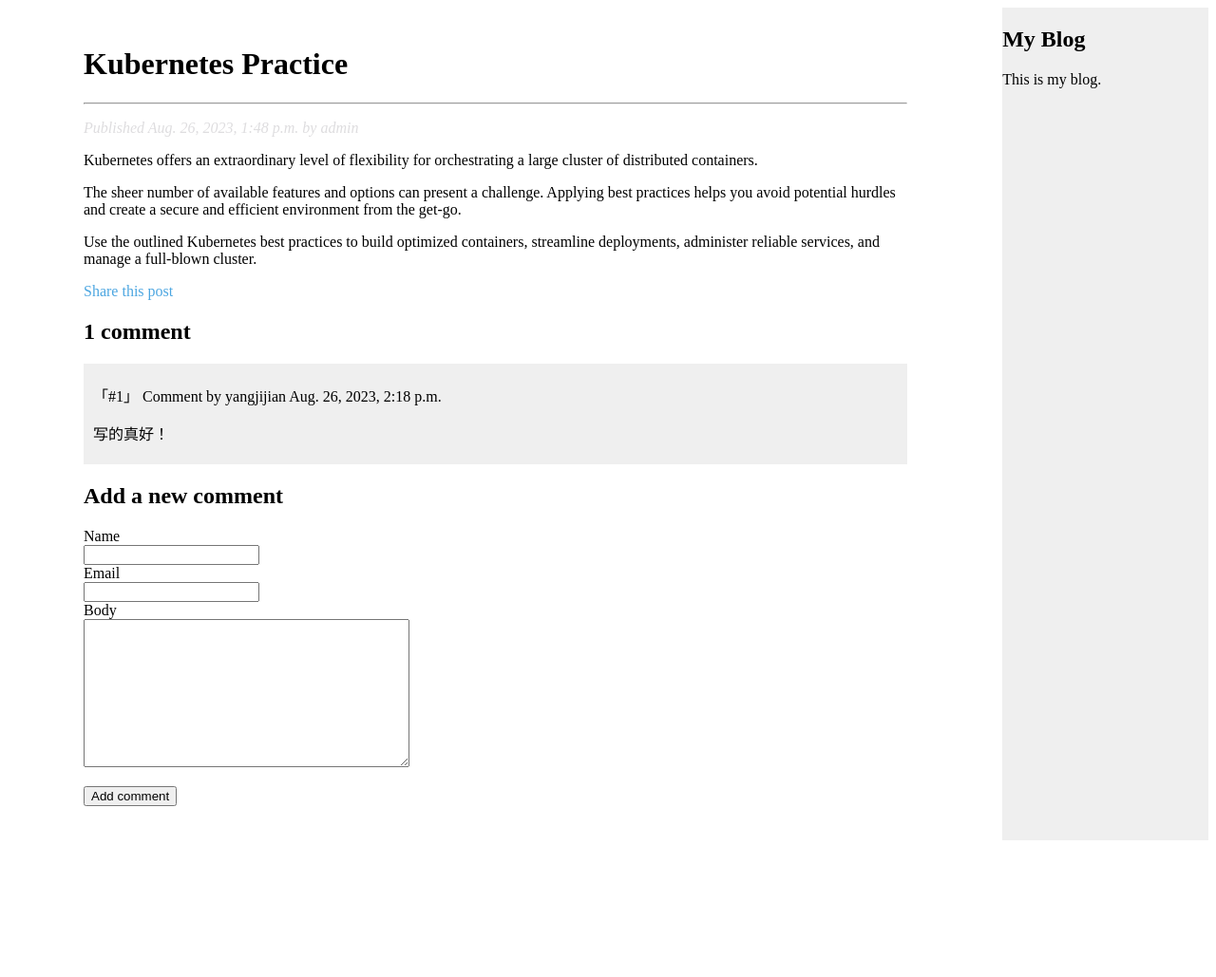
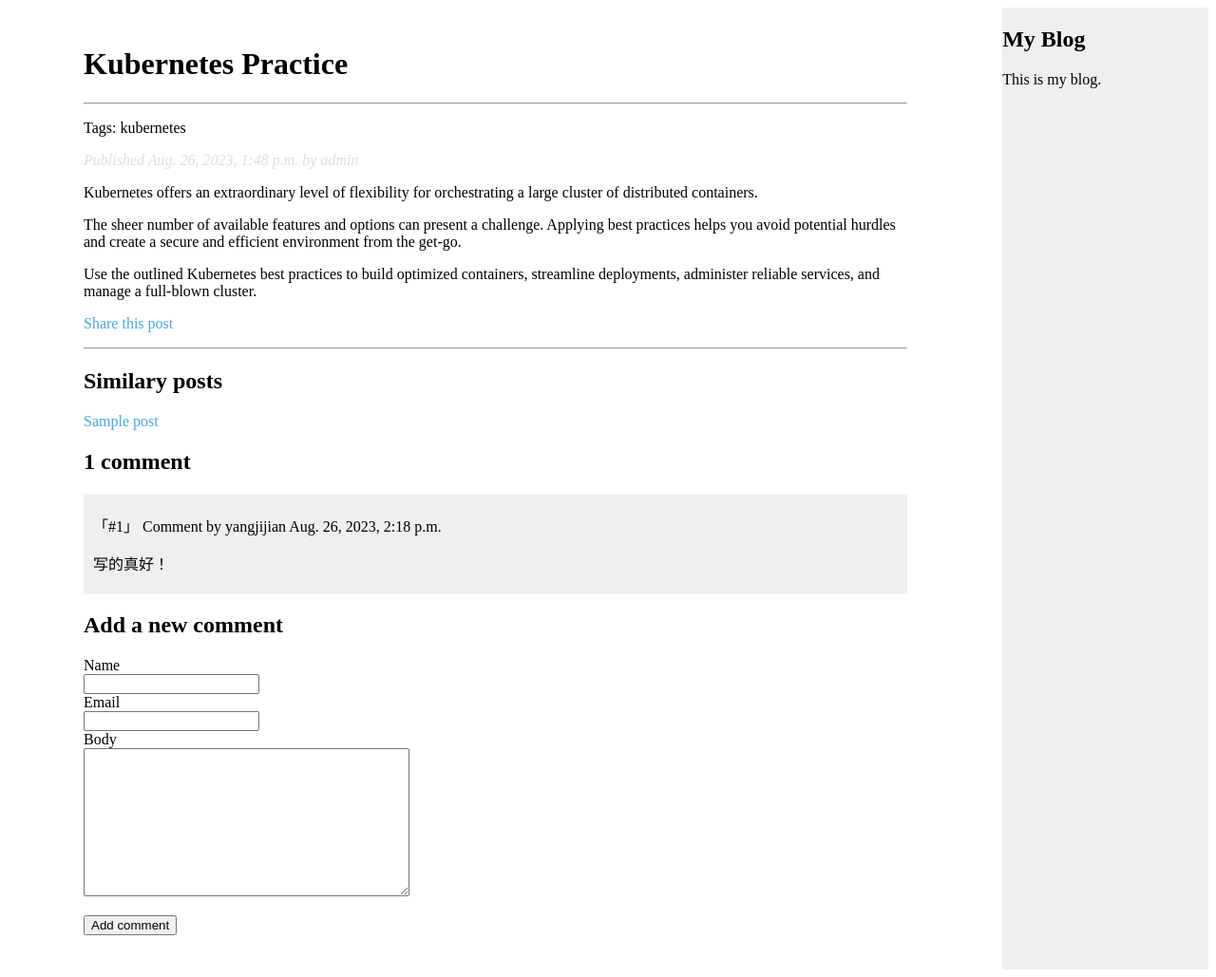
Before and after one commit to Jane1Q94/django_learnning, a Django app: template mysite/blog/templates/blog/post/detail.html in a window 1280 px wide. Shown: the whole page at 95% size. Before the commit the page ends 885 px from the top, so only its background shows below. Run offline with Django 4.2, Linux system fonts and the light colour scheme; data comes from the database, SQL or seed files in the repository; both versions use the stored data as it was after the commit; the template is opened without the code that fills it: values that come from a table or form of the project are taken from there, most other values are stand-ins (such as "Sample title", 1, 10 or a date in 2020); parts of the project's set-up code (start-up, migrations or seed data) failed here and were passed over.

Commit message:
feat: support similar post recommend

```diff
--- a/mysite/blog/templates/blog/post/detail.html
+++ b/mysite/blog/templates/blog/post/detail.html
@@ -5,6 +5,9 @@
 {% block content %}
     <h1>{{ post.title }}</h1>
     <hr />
+    <p>
+        Tags: {{ post.tags.all|join:", " }}
+    </p>
     <p class="date">
         Published {{ post.publish }} by {{ post.author }}
     </p>
@@ -14,6 +17,17 @@
             Share this post
         </a>
     </p>
+    <hr />
+    <h2>Similary posts</h2>
+    {% for post in similar_posts %}
+        <p>
+            <a href='{{ post.get_absolute_url }}'>
+                {{ post.title }}
+            </a>
+        </p>
+    {% endfor %}
+
+
     {% with comments.count as total_comments %}
         <h2>
             {{ total_comments }} comment{{ total_comments|pluralize }}
--- a/mysite/blog/views.py
+++ b/mysite/blog/views.py
@@ -2,6 +2,8 @@ from django.shortcuts import redirect, render, get_object_or_404
 from django.core.paginator import Paginator, EmptyPage, PageNotAnInteger
 from django.core.mail import send_mail
 from taggit.models import Tag
+
+from .utils import get_post_similar_posts
 from .models import Post
 from .forms import CommenctForm, EmailPostForm
 
@@ -32,6 +34,7 @@ def post_detail(request, year, month, day, post):
     post: Post = get_object_or_404(Post, slug=post, status='published',
                                    publish__year=year, publish__month=month, publish__day=day)
     comments = post.comments.filter(active=True)
+    similar_posts = get_post_similar_posts(post)
     new_comment = False
     if request.method == 'POST':
         comment_form = CommenctForm(data=request.POST)
@@ -47,7 +50,8 @@ def post_detail(request, year, month, day, post):
         'post': post,
         'comments': comments,
         'comment_form': comment_form,
-        'new_comment': new_comment
+        'new_comment': new_comment,
+        'similar_posts': similar_posts
     })
 
 
```
Also changed, not shown: mysite/blog/utils.py (added, +14 -0 lines), mysite/db.sqlite3.
